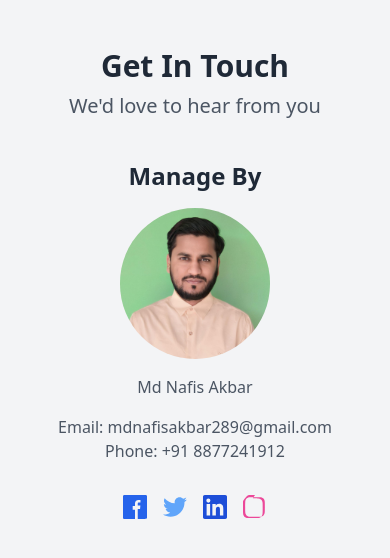
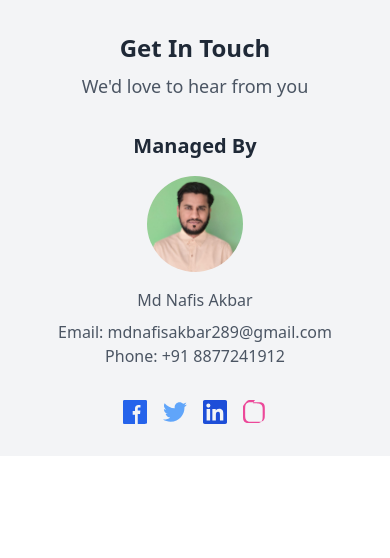
Before and after one commit to ashutoshkr28/nafis, a Next.js app: page /about in a window 390 px wide. Shown: the top 558 px of the page. Built offline with nearby package versions, Linux system fonts and the light colour scheme.

Commit message:
new about

```diff
--- a/app/about/page.jsx
+++ b/app/about/page.jsx
@@ -4,70 +4,78 @@ import Image from "next/image";
 const Page = () => {
   return (
     <footer>
-      <section className="bg-gray-100 py-12" id="contact">
+      <section className="bg-gray-100 py-8 md:py-12" id="contact">
         {/* Contact Title */}
-        <div className="flex flex-col items-center mb-10">
-          <div className="text-3xl font-bold text-gray-800 mb-2">Get In Touch</div>
-          <div className="text-xl text-gray-600">We'd love to hear from you</div>
+        <div className="flex flex-col items-center text-center mb-8 md:mb-12">
+          <h1 className="text-2xl md:text-3xl font-bold text-gray-800 mb-2">Get In Touch</h1>
+          <p className="text-lg md:text-xl text-gray-600">We&apos;d love to hear from you</p>
         </div>
 
         {/* Contact Content */}
-        <div className="max-w-4xl mx-auto px-4 flex flex-col md:flex-row items-center md:justify-between">
+        <div className="max-w-4xl mx-auto px-4 flex flex-col md:flex-row items-center md:justify-between space-y-8 md:space-y-0">
           {/* Left: Title / Contact Info */}
-          <div className="text-center md:text-left mb-8 md:mb-0">
-            <h2 className="text-2xl font-semibold text-gray-800 mb-4">Manage By</h2>
+          <div className="text-center md:text-left">
+            <h2 className="text-xl md:text-2xl font-semibold text-gray-800 mb-4">Managed By</h2>
             <div className="flex justify-center md:justify-start mb-4">
-              <Image src={assets.abtimg} width={150} height={150} alt="nafis" className="rounded-full" />
+              <Image
+                src={assets.abtimg}
+                width={150}
+                height={150}
+                alt="Managed by Nafis"
+                className="rounded-full w-24 h-24 sm:w-32 sm:h-32 md:w-36 md:h-36"
+              />
             </div>
-            <p className="text-gray-600 mb-4">Md Nafis Akbar</p>
-            <a href="mailto:mdnafisakbar289@gmail.com" className="text-gray-600 block mt-4">Email: mdnafisakbar289@gmail.com</a>
+            <p className="text-gray-600 mb-2">Md Nafis Akbar</p>
+            <a href="mailto:mdnafisakbar289@gmail.com" className="text-gray-600 block mt-2">Email: mdnafisakbar289@gmail.com</a>
             <a href="tel:+918877241912" className="text-gray-600 block">Phone: +91 8877241912</a>
           </div>
 
           {/* Right: Social Media Icons */}
           <div className="flex space-x-4 justify-center md:justify-start">
+            {/* Facebook Icon */}
             <a
               href="https://www.facebook.com"
               target="_blank"
               rel="noopener noreferrer"
               className="text-blue-600 hover:text-blue-800 transition-colors duration-300"
             >
-              {/* Facebook SVG */}
-              <svg className="w-6 h-6" fill="currentColor" viewBox="0 0 24 24">
+              <svg className="w-6 h-6 sm:w-8 sm:h-8" fill="currentColor" viewBox="0 0 24 24">
                 <path d="M22.675 0h-21.35C.597 0 0 .597 0 1.325v21.351C0 23.403.597 24 1.325 24H12v-9.294H9.691v-3.623H12V8.413c0-2.276 1.391-3.516 3.422-3.516.974 0 1.814.072 2.058.104v2.387h-1.413c-1.107 0-1.322.527-1.322 1.299v1.704h2.646l-.344 3.623h-2.302V24h4.512C23.403 24 24 23.403 24 22.675V1.325C24 .597 23.403 0 22.675 0z" />
               </svg>
             </a>
 
-            {/* Twitter, LinkedIn, Instagram Icons */}
+            {/* Twitter Icon */}
             <a
               href="https://www.twitter.com"
               target="_blank"
               rel="noopener noreferrer"
               className="text-blue-400 hover:text-blue-600 transition-colors duration-300"
             >
-              <svg className="w-6 h-6" fill="currentColor" viewBox="0 0 24 24">
+              <svg className="w-6 h-6 sm:w-8 sm:h-8" fill="currentColor" viewBox="0 0 24 24">
                 <path d="M23.954 4.569c-.885.391-1.83.656-2.825.775 1.014-.611 1.794-1.574 2.163-2.723-.951.564-2.005.974-3.127 1.194-.897-.959-2.178-1.559-3.594-1.559-2.723 0-4.928 2.206-4.928 4.928 0 .385.045.761.127 1.122-4.09-.205-7.719-2.165-10.148-5.144-.424.722-.666 1.561-.666 2.457 0 1.694.863 3.188 2.173 4.067-.8-.026-1.553-.246-2.213-.614v.061c0 2.366 1.682 4.342 3.916 4.787-.41.112-.844.171-1.292.171-.316 0-.624-.03-.924-.086.626 1.956 2.444 3.379 4.599 3.419-1.68 1.319-3.801 2.106-6.102 2.106-.396 0-.787-.023-1.175-.068 2.179 1.396 4.768 2.211 7.548 2.211 9.054 0 14.002-7.5 14.002-14.002 0-.213-.005-.425-.014-.636.961-.693 1.796-1.562 2.457-2.549z" />
               </svg>
             </a>
 
+            {/* LinkedIn Icon */}
             <a
               href="https://www.linkedin.com"
               target="_blank"
               rel="noopener noreferrer"
               className="text-blue-700 hover:text-blue-900 transition-colors duration-300"
             >
-              <svg className="w-6 h-6" fill="currentColor" viewBox="0 0 24 24">
+              <svg className="w-6 h-6 sm:w-8 sm:h-8" fill="currentColor" viewBox="0 0 24 24">
                 <path d="M22.23 0H1.77C.792 0 0 .774 0 1.727v20.546C0 23.226.792 24 1.77 24h20.46c.978 0 1.77-.774 1.77-1.727V1.727C24 .774 23.208 0 22.23 0zM7.12 20.452H3.616V9.017H7.12v11.435zM5.367 7.65a2.048 2.048 0 1 1 0-4.096 2.048 2.048 0 0 1 0 4.096zM20.452 20.452h-3.503v-5.688c0-1.36-.027-3.113-1.896-3.113-1.897 0-2.187 1.48-2.187 3.004v5.797H9.361V9.017h3.366v1.561h.048c.47-.889 1.615-1.825 3.325-1.825 3.553 0 4.206 2.338 4.206 5.376v6.323z" />
               </svg>
             </a>
 
+            {/* Instagram Icon */}
             <a
               href="https://www.instagram.com"
               target="_blank"
               rel="noopener noreferrer"
               className="text-pink-500 hover:text-pink-700 transition-colors duration-300"
             >
-              <svg className="w-6 h-6" fill="currentColor" viewBox="0 0 24 24">
+              <svg className="w-6 h-6 sm:w-8 sm:h-8" fill="currentColor" viewBox="0 0 24 24">
                 <path d="M12 2.163c3.204 0 3.584.012 4.85.07 1.366.062 2.633.337 3.608 1.312.975.975 1.25 2.242 1.312 3.608.058 1.266.07 1.646.07 4.85s-.012 3.584-.07 4.85c-.062 1.366-.337 2.633-1.312 3.608-.975.975-2.242 1.25-3.608 1.312-1.266.058-1.646.07-4.85.07s-3.584-.012-4.85-.07c-1.366-.062-2.633-.337-3.608-1.312-.975-.975-1.25-2.242-1.312-3.608-.058-1.266-.07-1.646-.07-4.85s.012-3.584.07-4.85c.062-1.366.337-2.633 1.312-3.608.975-.975 2.242-1.25 3.608-1.312 1.266-.058 1.646-.07 4.85-.07M12 0C8.741 0 8.332.014 7.053.072 5.779.13 4.578.456 3.517 1.517S1.13 4.578.072 5.947C.014 7.229 0 7.64 0 12s.014 4.771.072 6.053c.058 1.266.337 2.633 1.312 3.608.975.975 2.242 1.25 3.608 1.312 1.266.058 1.646.07 4.85.07s3.584-.012 4.85-.07c1.366-.062 2.633-.337 3.608-1.312.975-.975 1.25-2.242 1.312-3.608.058-1.266.07-1.646.07-4.85s-.012-3.584-.07-4.85c-.062-1.366-.337-2.633-1.312-3.608-.975-.975-2.242-1.25-3.608-1.312-1.266-.058-1.646-.07-4.85-.07z" />
               </svg>
             </a>
```
